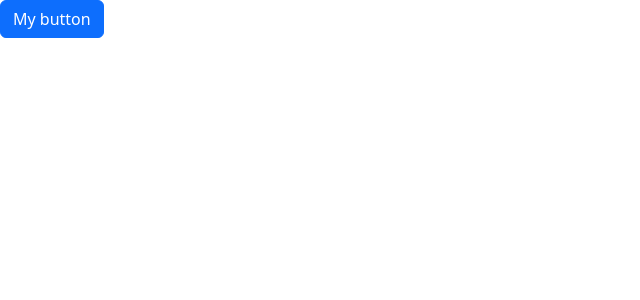
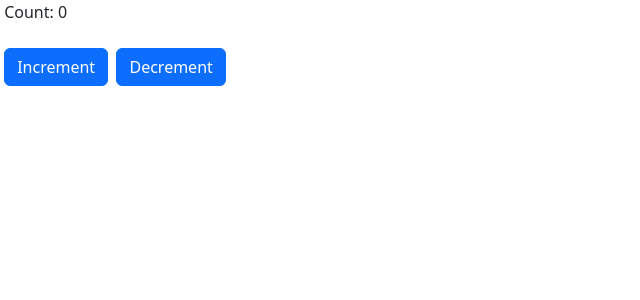
Before and after one commit to Sruthadev/react-learn, a React (Vite) app: page / in a window 1280 px wide. Shown: the top 300 px of the page, without its empty margins (0-640 px from the left). Built offline with nearby package versions, Linux system fonts and the light colour scheme.

Commit message:
Use state counter

```diff
--- a/src/App.tsx
+++ b/src/App.tsx
@@ -2,6 +2,7 @@ import { useState } from "react";
 import Alert from "./components/Alert";
 import Button from "./components/Button";
 import ListGroup from "./components/ListGroup";
+import Counter from "./components/Counter";
 
 function App() {
   let items = ["Kochi", "Melbourne", "London", "New York"];
@@ -18,12 +19,13 @@ function App() {
     //         </Alert>
     // </div>
     <div>
-      {alertVisible && (
+      {/* {alertVisible && (
         <Alert onClose={() => setAlertVisibility(false)}>My Alert</Alert>
       )}
       <Button color="primary" onClick={() => setAlertVisibility(true)}>
-        My button
-      </Button>
+        My button */}
+      {/* </Button> */}
+      <Counter />
     </div>
   );
 }
--- /dev/null
+++ b/src/components/Counter.tsx
@@ -0,0 +1,29 @@
+import { useState } from "react";
+
+const Counter = () => {
+  const [count, setCount] = useState(0);
+
+  return (
+    <div>
+      &nbsp;Count: {count} <br></br>
+      <br></br>&nbsp;
+      <button
+        type="button"
+        className="btn btn-primary"
+        onClick={() => setCount(count + 1)}
+      >
+        Increment
+      </button>
+      &nbsp;&nbsp;
+      <button
+        type="button"
+        className="btn btn-primary"
+        onClick={() => setCount(count - 1)}
+      >
+        Decrement
+      </button>
+    </div>
+  );
+};
+
+export default Counter;
```
